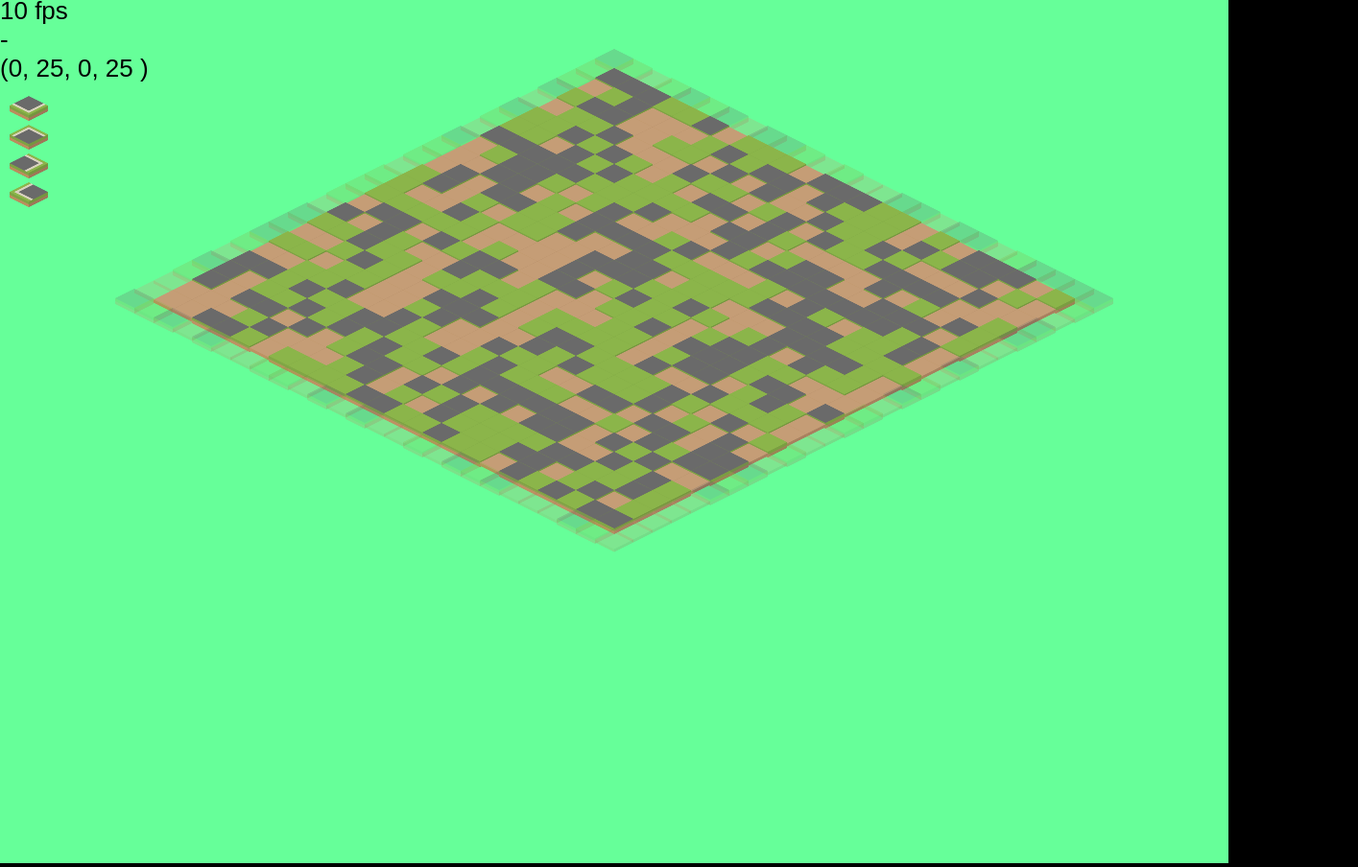
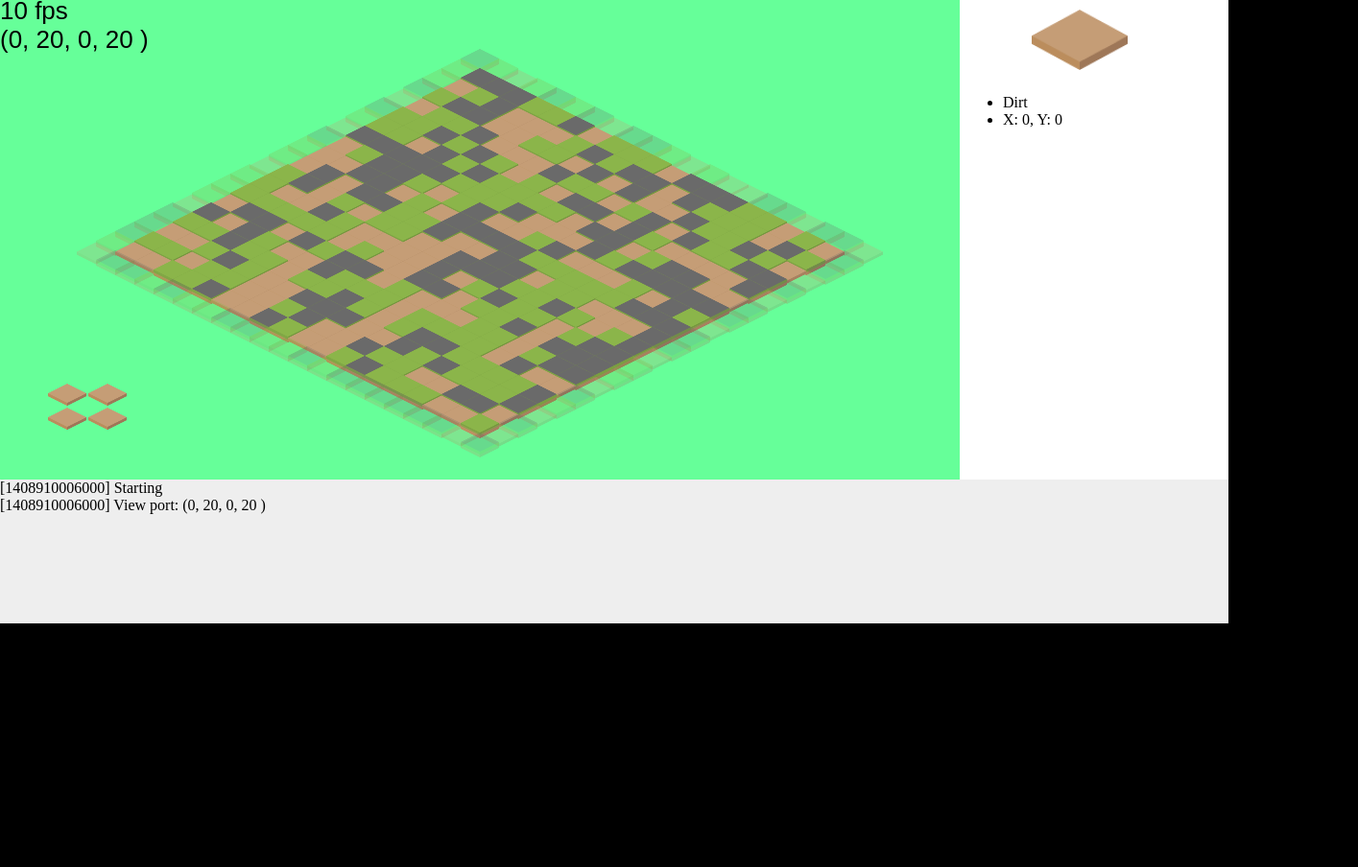
Before and after one commit to robertwaltham/isometric-generator, a plain HTML site: page generator.html in a window 1280 px wide. Shown: the whole page at 96% size, 1415 px wide, since content can reach past the window. After the commit the page ends 800 px from the top, so only its background shows below. Drawn offline with Linux system fonts and the light colour scheme; animation ran at ten frames a second.

Commit message:
added some ui elements including selected tile

```diff
--- a/generator.html
+++ b/generator.html
@@ -2,13 +2,7 @@
 <html>
 <head>
     <title>Generator</title>
-    <style>
-        body {
-            margin: 0;
-            padding: 0;
-            background-color: #000000;
-        }
-    </style>
+    <link href="style.css" rel="stylesheet" type="text/css" title="Style">
     <script src="resources/pixi.dev.js"></script>
     <script src="resources/jquery-2.1.1.js"></script>
     <script src="resources/jquery-ui-1.11.1/jquery-ui.js"></script>
@@ -20,21 +14,42 @@
 </head>
 <body>
 
+<div id="stage">
+
+</div>
+<div id="sidebar">
+    <div class="selected">
+        <div class="texture-pad">
+            <img class="texture" src="resources/road/dirt.png">
+        </div>
+        <div class="list-pad">
+            <ul>
+                <li>Dirt</li>
+                <li>X: 0, Y: 0</li>
+            </ul>
+        </div>
+    </div>
+</div>
+<div class="clear"></div>
+<div id="log">
+
+</div>
+
 <script>
 
     var Generator = {
         options:{
-            view_tc_width:25,
-            view_tc_height:25,
+            view_tc_width:20,
+            view_tc_height:20,
             tile_count_x:50,
             tile_count_y:50,
             tile_half_x: 20,
             tile_half_y: 10,
             tile_base_scale: 0.4,
-            offset_x: 640,
+            offset_x: 500,
             offset_y: 64,
-            canvas_width: 1280,
-            canvas_height: 900,
+            canvas_width: 1000,
+            canvas_height: 500,
             sprite_anchor: 0.5,
             texture_paths:{
                 dirt:"resources/road/dirt.png",
@@ -57,8 +72,13 @@
         viewOrigin:{x:0, y:0},
         text:{
             fps:null,
-            click:null,
+           // click:null,
             viewport:null
+        },
+        sidebar:{
+            texture:null,
+            list:null,
+            log:null
         },
         time:0,
         frame_count:0,
@@ -79,11 +99,15 @@
                 };
             }
 
+            // external UI elements
+            this.sidebar.texture = $('#sidebar .texture');
+            this.sidebar.list = $('#sidebar ul');
+            this.sidebar.log = $('#log');
 
             // extend options
             $.extend(this.options, {}, options);
 
-            console.log(this.options);
+            Generator.lib.logMessage('Starting');
 
             // load textures
             for(var key in this.options.texture_paths){
@@ -107,27 +131,34 @@
 
             //text
             this.text.fps = new PIXI.Text("-", {font:"26px Arial", fill:"black"});
-            this.text.click = new PIXI.Text("-", {font:"26px Arial", fill:"black"});
-            this.text.click.position.y = 30;
             var rect = this.lib.getViewRect();
             this.text.viewport = new PIXI.Text("", {font:"26px Arial", fill:"black"});
-            this.text.viewport.position.y = 60;
+            this.text.viewport.position.y = 30;
 
             //controls
-            this.controls['north'] = new PIXI.Sprite(this.textures.north);
+            this.controls['north'] = new PIXI.Sprite(this.textures.dirt);
             this.controls['north'].shift = {x:0, y:-1};
+            this.controls['north'].x = 92;
+            this.controls['north'].y = 400;
 
-            this.controls['south'] = new PIXI.Sprite(this.textures.south);
+            this.controls['west'] = new PIXI.Sprite(this.textures.dirt);
+            this.controls['west'].shift = {x:-1, y:0};
+            this.controls['west'].x = 50;
+            this.controls['west'].y = 400;
+
+            this.controls['east'] = new PIXI.Sprite(this.textures.dirt);
+            this.controls['east'].shift = {x:1, y:0};
+            this.controls['east'].x = 92;
+            this.controls['east'].y = 425;
+
+            this.controls['south'] = new PIXI.Sprite(this.textures.dirt);
             this.controls['south'].shift = {x:0, y:1};
-
-            this.controls['west'] = new PIXI.Sprite(this.textures.west);
-            this.controls['west'].shift = {x:-1, y:0};
-
-            this.controls['east'] = new PIXI.Sprite(this.textures.east);
-            this.controls['east'].shift = {x:1, y:0};
+            this.controls['south'].x = 50;
+            this.controls['south'].y = 425;
 
 
-            var i = 100;
+
+
             for(var ctrl in this.controls){
                 this.controls[ctrl].interactive = true;
                 this.controls[ctrl].name = ctrl;
@@ -140,9 +171,6 @@
                 this.controls[ctrl].mouseup = this.controls[ctrl].mouseout = function(data){
                     this.alpha = 1;
                 };
-                this.controls[ctrl].position.y = i;
-                this.controls[ctrl].position.x = 10;
-                i += 30;
             }
 
 
@@ -155,12 +183,11 @@
                         Generator.options.offset_y,
                         Generator.options.sprite_anchor);
                 if(tile.x > -1 && tile.y > -1 && tile.x < Generator.options.tile_count_x && tile.y < Generator.options.tile_count_y){
-                    Generator.text.click.setText('x: ' + tile.x + ' y:' + tile.y);
-                    if(this.highlightedTile){
-                        this.highlightedTile.sprite.alpha = 1.0;
-                    }
+                   // Generator.text.click.setText('x: ' + tile.x + ' y:' + tile.y);
+
                     this.highlightedTile = Generator.tiles[tile.x][tile.y];
-                    this.highlightedTile.sprite.alpha = 0.5;
+                    Generator.lib.logMessage("Selected: (" + tile.x + ", " + tile.y + ")");
+                    Generator.lib.updateSelectedTile(this.highlightedTile);
                 }
             };
 
@@ -175,7 +202,8 @@
             this.renderer = PIXI.autoDetectRenderer(this.options.canvas_width, this.options.canvas_height);
 
             // add the renderer view element to the DOM
-            document.body.appendChild(this.renderer.view);
+            //document.body.appendChild(this.renderer.view);
+            $('#stage').append(this.renderer.view);
 
             this.time = Date.now();
 
@@ -188,6 +216,7 @@
         obj:{
             Tile:function(options, texture_def, x, y){
                 this.sprite = Generator.lib.spriteFactory(options, Generator.textures[texture_def], x, y);
+                this.texture_def = texture_def;
                 this.x = x;
                 this.y = y;
             }
@@ -224,6 +253,9 @@
                     }
                 }
                 Generator.text.viewport.setText("({0}, {1}, {2}, {3} )".format(rect.x1, rect.x2, rect.y1, rect.y2));
+
+                Generator.lib.logMessage("View port: ({0}, {1}, {2}, {3} )".format(rect.x1, rect.x2, rect.y1, rect.y2));
+
 
             },
             getViewRect:function(){
@@ -287,6 +319,18 @@
                 Generator.renderer.render(Generator.stage);
                 Generator.time = Date.now();
                 Generator.frame_count++;
+            },
+            logMessage: function(message){
+                Generator.sidebar.log.append('<div> [' + Date.now() + '] ' + message + '</div>');
+                Generator.sidebar.log.scrollTop(Generator.sidebar.log.prop("scrollHeight"));
+
+            },
+            updateSelectedTile: function(tile){
+                Generator.sidebar.texture.prop('src', Generator.options.texture_paths[tile.texture_def]);
+                Generator.sidebar.list.empty();
+                Generator.sidebar.list.append('<li>{0}</li>'.format(tile.texture_def));
+                Generator.sidebar.list.append('<li>x:{0}, y:{1}</li>'.format(tile.x, tile.y));
+
             }
         }
     };
--- /dev/null
+++ b/style.css
@@ -0,0 +1,42 @@
+body {
+    margin: 0;
+    padding: 0;
+    background-color: #000000;
+}
+#stage{
+    width:1000px;
+    height:500px;
+    float:left;
+}
+#sidebar{
+    width:280px;
+    height:500px;
+    background-color: #ffffff;
+    float:left;
+}
+.clear{
+    clear: both;
+}
+#log{
+    width:1280px;
+    height:150px;
+    background-color: #eeeeee;
+    overflow-y: scroll;
+}
+#log div{
+    width: 100%;
+}
+
+#sidebar > .selected {
+    padding: 5px;
+}
+
+#sidebar .texture{
+    width:100px;
+    height:63px;
+}
+
+#sidebar .texture-pad{
+    width:100%;
+    padding: 5px 70px 5px 70px;
+}
```
